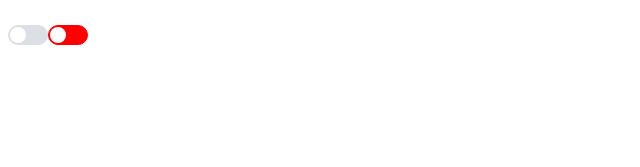
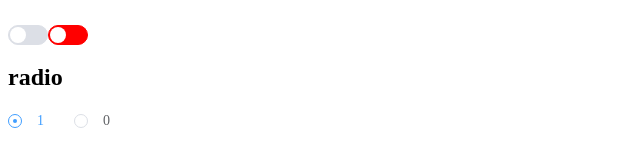
Before and after one commit to cuehuabuleng/tex-ui, a Vue app: page / in a window 1280 px wide. Shown: the part 583-750 px from the top of the page, without its empty margins (0-640 px from the left). Built offline with nearby package versions, Linux system fonts and the light colour scheme.

Commit message:
feat:radio组件封装完毕

```diff
--- a/src/App.vue
+++ b/src/App.vue
@@ -89,9 +89,12 @@
     v-model:modleActive="modleActive"
     inactive-color="red"
     active-color="green"
-    name='username'
+    name="username"
     @change="handleSwitch"
   ></tex-switch>
+  <h2>radio</h2>
+  <tex-radio label="1" v-model:gender="gender"></tex-radio>
+  <tex-radio label="0" v-model:gender="gender"></tex-radio>
 </template>
 
 <script>
@@ -101,14 +104,19 @@ export default {
       visible: false,
       modelValue: "zhangsan",
       modleActive: false,
+      gender:'1'
     };
   },
   methods: {
-    handleSwitch(){
-      console.log('change')
+    handleSwitch() {
+      console.log("change");
+    },
+  },
+  watch: {
+    gender(){
+      console.log(this.gender)
     }
   },
-  watch: {},
 };
 </script>
 
--- /dev/null
+++ b/src/components/radio.vue
@@ -0,0 +1,122 @@
+<template>
+  <label class="tex-radio" :class="{'is-checked' : label === gender}">
+    <span class="tex-radio_input">
+      <span class="tex-radio_inner"></span>
+      <input
+        type="radio"
+        class="tex-radio_original"
+        :value="label"
+        :name="name"
+        v-model="modelValue"
+      />
+    </span>
+    <span class="tex-radio_label">
+      <slot></slot>
+      <template v-if="!$slots.default">{{ label }}</template>
+    </span>
+  </label>
+</template>
+<script>
+export default {
+  name: "TexRadio",
+  props: {
+    label: {
+      type: [String, Number, Boolean],
+      default: "",
+    },
+    gender: {
+      type: [String, Number, Boolean],
+      default: "1",
+    },
+    name: {
+      type: String,
+      default: "",
+    },
+  },
+  computed: {
+    modelValue: {
+      get() {
+        return this.gender;
+      },
+      set(value) {
+          this.$emit('update:gender', value)
+      },
+    },
+  },
+  mounted() {
+    console.log(this.gender);
+  },
+};
+</script>
+<style lang="less" scoped>
+.tex-radio {
+  display: inline-block;
+  position: relative;
+  margin-right: 30px;
+  color: #606266;
+  font-size: 14px;
+  font-weight: 500;
+  // 根据字号大小设置行距
+  line-height: 1;
+  outline: none;
+  white-space: nowrap;
+  cursor: pointer;
+  // 禁止文本选择
+  -moz-user-select: none;
+  -webkit-user-select: none;
+  .tex-radio_input {
+    position: relative;
+    display: inline-block;
+    line-height: 1;
+    vertical-align: middle;
+    outline: none;
+    white-space: nowrap;
+    cursor: pointer;
+    .tex-radio_inner {
+      position: relative;
+      display: inline-block;
+      width: 14px;
+      height: 14px;
+      box-sizing: border-box;
+      border: 1px solid #dcdfe6;
+      border-radius: 50%;
+      cursor: pointer;
+      &::after {
+        content: "";
+        position: absolute;
+        top: 50%;
+        left: 50%;
+        width: 4px;
+        height: 4px;
+        border-radius: 50%;
+        background-color: #409eff;
+        // scale显示与隐藏
+        transform: translate(-50%, -50%) scale(0);
+        transition: transform 0.15s ease-in;
+      }
+    }
+    .tex-radio_original {
+      opacity: 0;
+      outline: none;
+      position: absolute;
+    }
+  }
+  .tex-radio_label {
+    font-size: 14px;
+    padding-left: 15px;
+  }
+  &.is-checked {
+    .tex-radio_input {
+      .tex-radio_inner {
+        border-color: #409eff;
+        &::after {
+          transform: translate(-50%, -50%) scale(1);
+        }
+      }
+    }
+    .tex-radio_label {
+      color: #409eff;
+    }
+  }
+}
+</style>
--- a/src/main.js
+++ b/src/main.js
@@ -4,6 +4,8 @@ import TexButton from './components/button.vue'
 import TexDialog from './components/dialog.vue'
 import TexInput from './components/input.vue'
 import TexSwitch from './components/switch.vue'
+import TexRadio from './components/radio.vue'
+
 import './assets/fonts/font.less'
 const app = createApp(App)
 
@@ -11,5 +13,7 @@ app.component(TexButton.name, TexButton)
 app.component(TexDialog.name, TexDialog)
 app.component(TexInput.name, TexInput)
 app.component(TexSwitch.name, TexSwitch)
+app.component(TexRadio.name, TexRadio)
+
 
 app.mount('#app')
```
